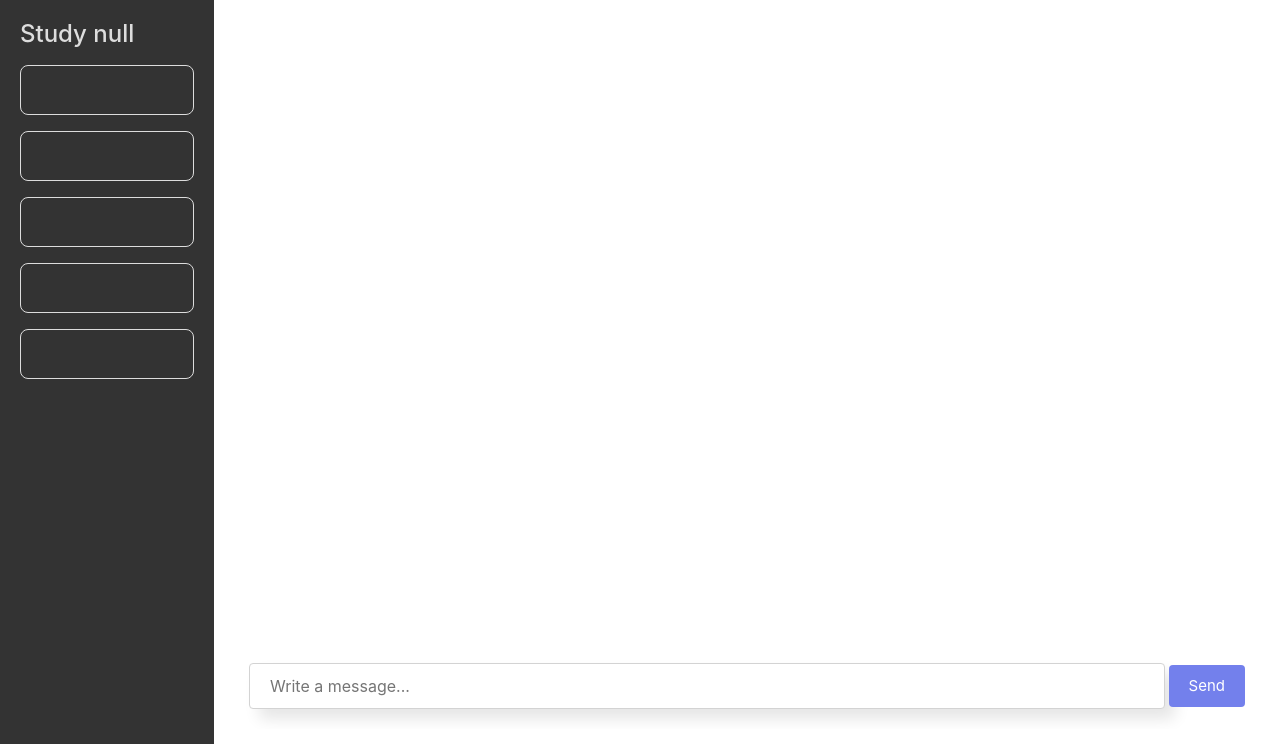
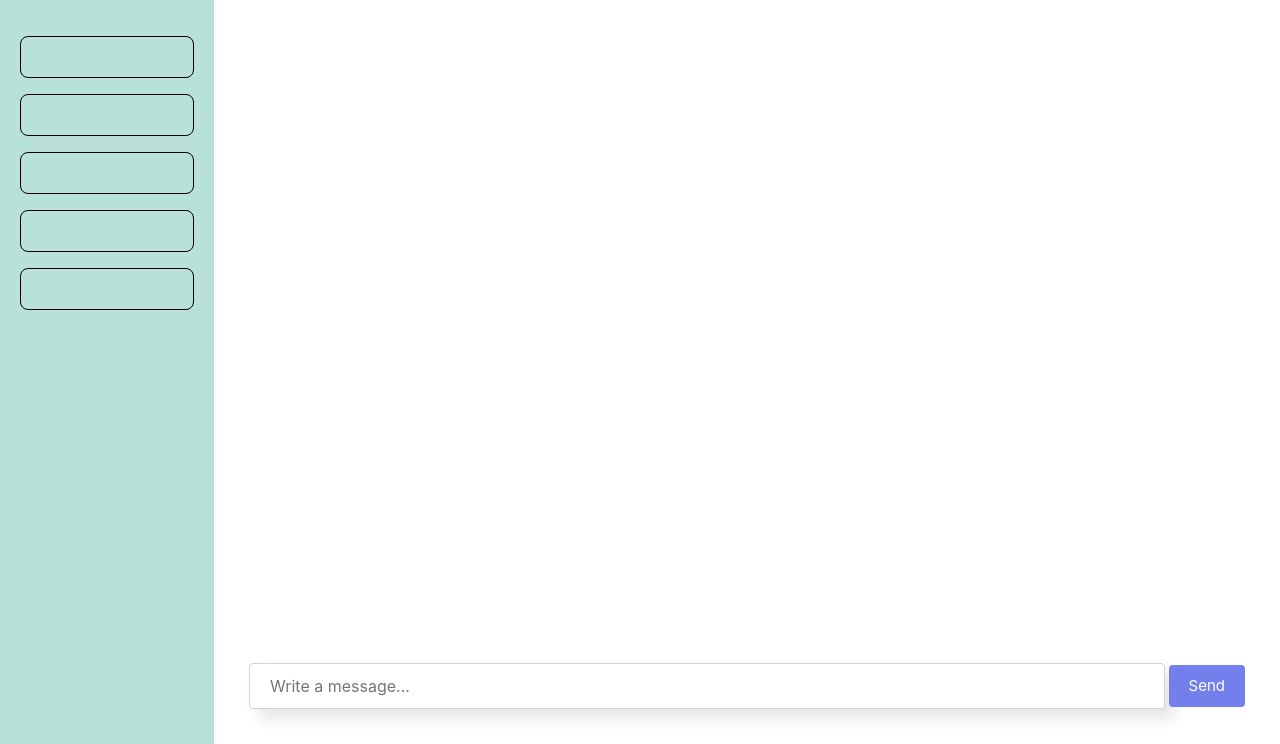
Before and after one commit to PaulJKathmann/AIStudyAssistant, a Flask app: page /chatbot in a window 1280 px wide. Shown: the part 56-800 px from the top of the page. Run offline with Flask 3, Linux system fonts and the light colour scheme; data that the repository does not hold is empty; parts of the project's set-up code (start-up, migrations or seed data) failed here and were passed over; some libraries are stand-ins or nearby versions.

Commit message:
design updated

```diff
--- a/app.py
+++ b/app.py
@@ -175,9 +175,9 @@
 def update_prompt():
     data = request.json
     topic_name = data['topicName']
-    topic_description = data['topicDescription']
+    #topic_description = data['topicDescription']
     course_code = data['course_code']
-    print(f"topic_name {topic_name}, topic_description {topic_description}")
+    print(f"topic_name {topic_name}")
 
     # error handling in case the prompt name is invalid
     if not topic_name:
--- a/static/css/style.css
+++ b/static/css/style.css
@@ -93,7 +93,7 @@
 }
 
 .message-bot {
-    background-color: #e0e0e0; /* Different background for bot messages */
+    background-color: #70C1B3; /* Different background for bot messages */
     text-align: left;
 }
 
@@ -148,7 +148,7 @@
     border-top-left-radius: 20px;
     border-top-right-radius: 20px;
     border-bottom-right-radius: 20px;
-    background: lightgrey;
+    background: #70C1B3;
     max-width: 60.6%;
     width: fit-content;
     margin-top: 10px;
@@ -205,7 +205,7 @@
 }
 
 /* If you're using a Font Awesome icon, you may want to adjust the font-size instead of width and height */
-.fa-robot {
+.fa-brain {
     font-size: 20px;
     margin-right: 12px;
 }
@@ -364,14 +364,14 @@
 /* prompt selection sidebar */
 .topic-selection {
     width: 250px; /* Adjust the width as necessary */
-    background-color: #333; /* Sidebar color */
+    background-color: #B7E1D9; /* Sidebar color */
     padding: 20px;
     overflow-y: auto; /* Allows scrolling if content is too long */
 }
 
 .topic-selection-header {
     margin-bottom: 1rem; /* Add space below the header */
-    color: #ddd;
+    color: #000;
 }
 
 .topic-list {
@@ -383,7 +383,7 @@
     border-radius: 8px; /* Rounded corners for each item */
     padding: 1rem; /* Space inside each item */
     margin-bottom: 1rem; /* Space between items */
-    border: #ddd 1px solid; /* Grey border */
+    border: #000 1px solid; /* Grey border */
 }
 
 .topic-item.selected {
@@ -395,13 +395,13 @@
     font-size: 1.1rem; /* Slightly larger font size for title */
     font-weight: bold; /* Make the title bold */
     margin-bottom: 0.5rem; /* Space between title and description */
-    color: #ddd;
+    color: #000;
 }
 
 .topic-description {
     font-size: 0.9rem; /* Smaller font size for description */
     margin-bottom: 0; /* No additional margin needed here */
-    color: #ddd;
+    color: #000;
     margin-bottom: 16px;
 }
 
--- a/static/js/app.js
+++ b/static/js/app.js
@@ -91,7 +91,7 @@
 
         if (newMessage.name === "Chatbot") {
             console.log('First if');
-            html += '<div class="messages__item--visitor"><i class="fa fa-robot chat-icon"></i><div class="messages__item_chatbot_text">' + newMessage.message + '</div></div>'
+            html += '<div class="messages__item--visitor"><i class="fa-solid fa-brain"></i><div class="messages__item_chatbot_text">' + newMessage.message + '</div></div>'
         } else {
             console.log('else');
             html += '<div class="messages__item messages__item--operator">' + newMessage.message + '</div>'
--- a/static/js/promptSelector.js
+++ b/static/js/promptSelector.js
@@ -9,7 +9,7 @@
         const course_code = urlParams.get('course_code');
 
         // Set the text content of the element
-        courseCodeElement.textContent = "Study " + course_code;
+        courseCodeElement.textContent = course_code;
     }
 
     console.log('topic before ',topics )
@@ -20,20 +20,20 @@
             topics.forEach(p => p.classList.remove('selected'));
             this.classList.add('selected');
             const topicName = this.querySelector('.topic-title').textContent;
-            const topicDescription = this.querySelector('.topic-description').textContent;
+            console.log("topic name", topicName);
+            //const topicDescription = this.querySelector('.topic-description').textContent;
+            //console.log("topic description", topicDescription);
             // Get course_code from URL parameters
             const urlParams = new URLSearchParams(window.location.search);
             const course_code = urlParams.get('course_code');
             console.log('Course Code:', course_code);  // Log the course code for debugging
 
-            console.log('topic Name ', topicName)
-            console.log('topic Description', topicDescription)
             fetch($SCRIPT_ROOT + '/fetch_prompt', {
                 method: 'POST',
                 headers: {
                     'Content-Type': 'application/json',
                 },
-                body: JSON.stringify({ topicName: topicName, topicDescription: topicDescription, course_code: course_code }),
+                body: JSON.stringify({ topicName: topicName, course_code: course_code }),
             })
             .then(response => response.json())
             .then(data => {
@@ -45,6 +45,19 @@
             })
             .catch(error => console.error('Error:', error));
         });
+
+        // Add an event listener to the delete icon
+        const deleteIcon = topic.querySelector('.fa-trash');
+        if (deleteIcon) {
+            deleteIcon.addEventListener('click', function(event) {
+                // Prevent the click from triggering the prompt selection
+                event.stopPropagation();
+
+                const topicName = this.getAttribute('data-topic-name');
+                deletePrompt(topicName, topic);
+            });
+        }
+        // Add an event listener to the delete icon
     });
 });
 
@@ -68,3 +81,19 @@
     const prompt = "Let's start: Act as an teaching assistant for a computer science student to achieve the goal in the system prompt.";
     chatbox.get_response(prompt, chatbox.args.chatBox);
 }
+
+function deletePrompt(promptName, promptElement) {
+    // Call the Flask endpoint to delete the prompt
+    fetch($SCRIPT_ROOT + '/delete_prompt_template/' + encodeURIComponent(promptName), {
+        method: 'DELETE'
+    })
+    .then(response => {
+        if (response.ok) {
+            // Remove the prompt element from the DOM
+            promptElement.remove();
+        } else {
+            console.error('Failed to delete prompt');
+        }
+    })
+    .catch(error => console.error('Error:', error));
+}
--- a/templates/pages/base.html
+++ b/templates/pages/base.html
@@ -18,12 +18,12 @@
     {% include 'layouts/navbar.html' %}
     <div class="chat-interface">
         <div class="topic-selection">
-            <h4 class="topic-selection-header">Select Topic</h4>
+            <h4 class="topic-selection-header"></h4>
             <ul class="topic-list">
                 {% for topic in topics %}
                 <li class="topic-item">
                     <h5 class="topic-title">{{ topic.topic_name }}</h5>
-                    <p class="topic-description">{{ topic.description }}</p>
+                    <!-- <p class="topic-description">{{ topic.description }}</p>}} -->
                 </li>
 
                 {% endfor %}
```
Also changed, not shown: 1 other file.
